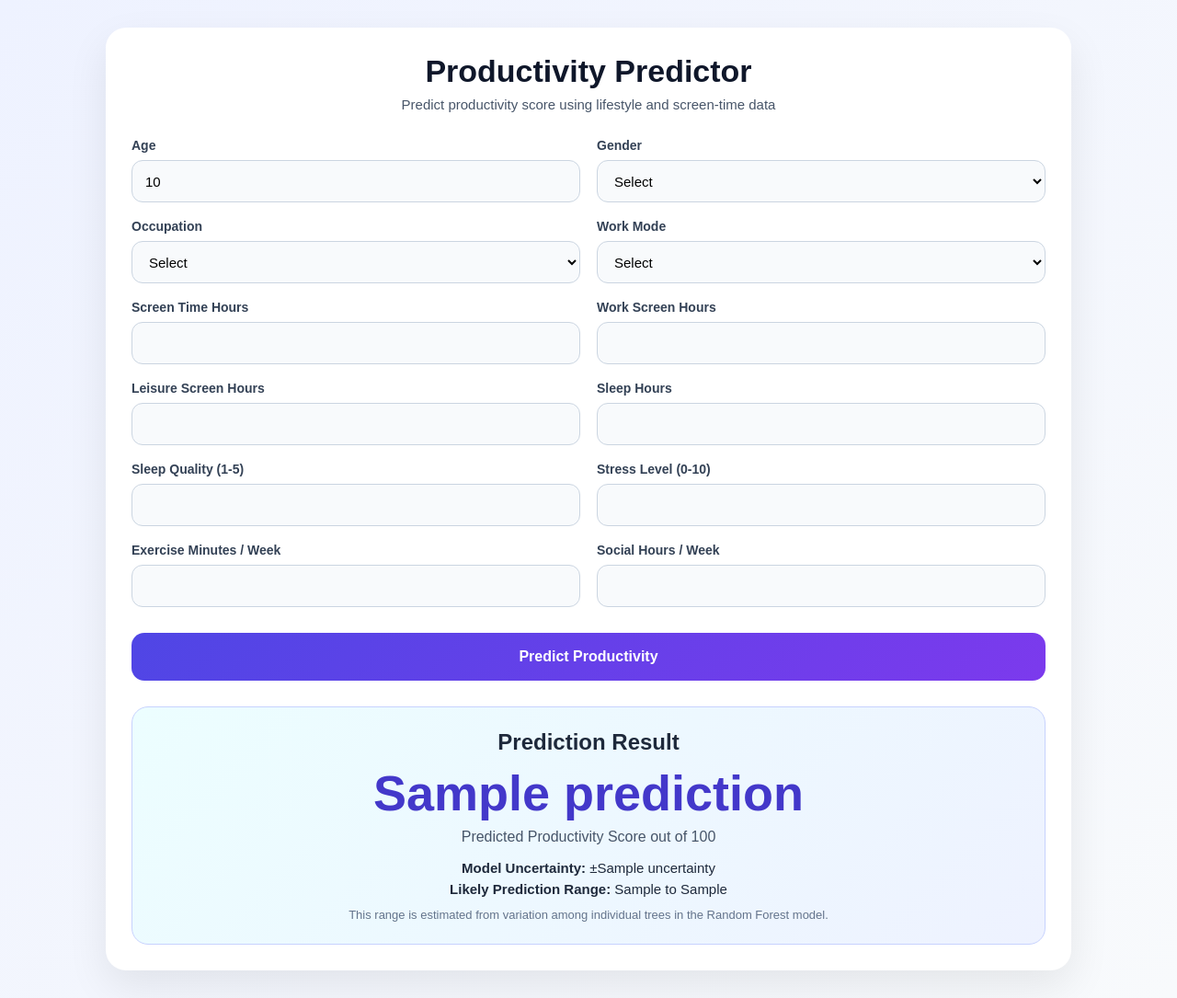
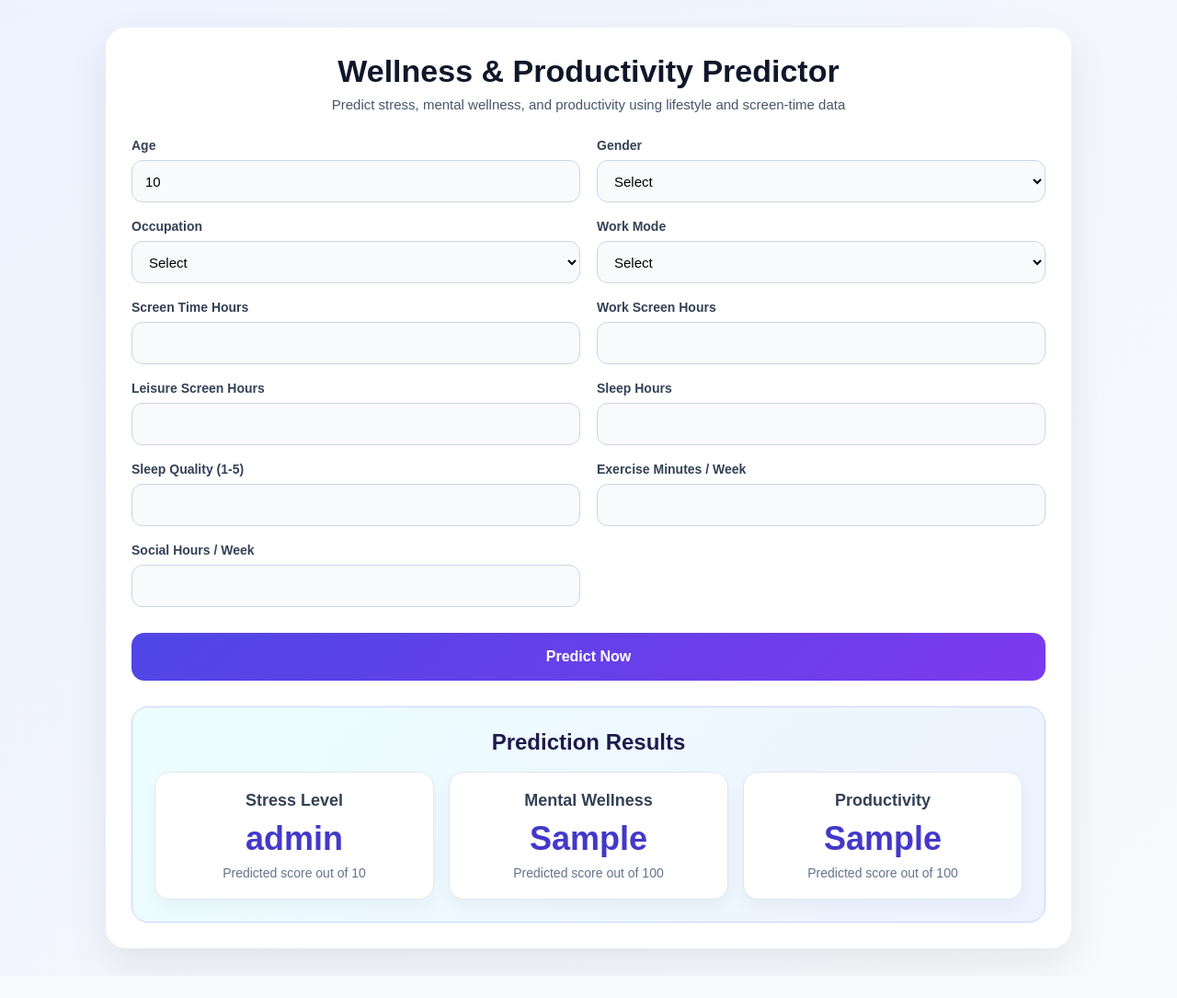
Before and after one commit to vivek-kumar-11/pblSem6, a Flask app: template templates/index.html in a window 1280 px wide. Shown: the whole page at 92% size. After the commit the page ends 1058 px from the top, so only its background shows below. Run offline with Flask 3, Linux system fonts and the light colour scheme; the template is opened without the code that fills it: most values are stand-ins (such as "Sample title", 1, 10 or a date in 2020); parts of the project's set-up code (start-up, migrations or seed data) failed here and were passed over.

Commit message:
Added multi-output model and updated Flask app

```diff
--- a/app.py
+++ b/app.py
@@ -2,11 +2,11 @@ from flask import Flask, render_template, request
 import joblib
 import pandas as pd
 import numpy as np
+import os
 
 app = Flask(__name__)
 
-# Load trained pipeline
-model = joblib.load("model.pkl")
+model = joblib.load("model2.pkl")
 
 FEATURE_COLUMNS = [
     "age",
@@ -18,55 +18,19 @@ FEATURE_COLUMNS = [
     "leisure_screen_hours",
     "sleep_hours",
     "sleep_quality_1_5",
-    "stress_level_0_10",
     "exercise_minutes_per_week",
     "social_hours_per_week",
 ]
 
-def estimate_prediction_range(input_df):
-    """
-    Estimate uncertainty for Random Forest regression using variation
-    among predictions from individual trees.
-    """
-    try:
-        preprocessor = model.named_steps["preprocessor"]
-        rf_model = model.named_steps["model"]
-
-        transformed = preprocessor.transform(input_df)
-        tree_preds = np.array([tree.predict(transformed)[0] for tree in rf_model.estimators_])
-
-        mean_pred = np.mean(tree_preds)
-        std_pred = np.std(tree_preds)
-
-        lower = round(mean_pred - std_pred, 2)
-        upper = round(mean_pred + std_pred, 2)
-
-        return round(std_pred, 2), lower, upper
-    except Exception:
-        return None, None, None
-
-    try:
-        preprocessor = model.named_steps["preprocessor"]
-        rf_model = model.named_steps["model"]
-
-        transformed = preprocessor.transform(input_df)
-
-        tree_preds = np.array([tree.predict(transformed)[0] for tree in rf_model.estimators_])
-        pred_std = np.std(tree_preds)
-
-        # Convert std into a simple confidence score
-        # Lower std => higher confidence
-        confidence = max(0, min(100, 100 - (pred_std * 12)))
-        return round(confidence, 2), round(pred_std, 2)
-    except Exception:
-        return None, None
+TARGET_COLUMNS = [
+    "stress_level_0_10",
+    "mental_wellness_index_0_100",
+    "productivity_0_100"
+]
 
 @app.route("/", methods=["GET", "POST"])
 def index():
-    prediction = None
-    uncertainty = None
-    lower_range = None
-    upper_range = None
+    predictions = None
     error = None
     form_data = {}
 
@@ -82,28 +46,28 @@ def index():
                 "leisure_screen_hours": float(request.form["leisure_screen_hours"]),
                 "sleep_hours": float(request.form["sleep_hours"]),
                 "sleep_quality_1_5": float(request.form["sleep_quality_1_5"]),
-                "stress_level_0_10": float(request.form["stress_level_0_10"]),
                 "exercise_minutes_per_week": float(request.form["exercise_minutes_per_week"]),
                 "social_hours_per_week": float(request.form["social_hours_per_week"]),
             }
 
             input_df = pd.DataFrame([form_data], columns=FEATURE_COLUMNS)
             pred = model.predict(input_df)[0]
-            prediction = round(float(pred), 2)
 
-            uncertainty, lower_range, upper_range = estimate_prediction_range(input_df)
+            predictions = {
+                TARGET_COLUMNS[i]: round(float(pred[i]), 2)
+                for i in range(len(TARGET_COLUMNS))
+            }
+
         except Exception as e:
             error = f"Error: {str(e)}"
 
     return render_template(
-    "index.html",
-    prediction=prediction,
-    uncertainty=uncertainty,
-    lower_range=lower_range,
-    upper_range=upper_range,
-    error=error,
-    form_data=form_data
-)
+        "index.html",
+        predictions=predictions,
+        error=error,
+        form_data=form_data
+    )
 
 if __name__ == "__main__":
-    app.run(host="0.0.0.0", port=10000)
+    port = int(os.environ.get("PORT", 10000))
+    app.run(host="0.0.0.0", port=port)
--- a/static/style.css
+++ b/static/style.css
@@ -110,35 +110,47 @@ button:hover {
     border-radius: 18px;
     background: linear-gradient(135deg, #ecfeff, #eef2ff);
     border: 1px solid #c7d2fe;
-    text-align: center;
 }
 
 .result-card h2 {
-    margin-bottom: 10px;
+    margin-bottom: 18px;
     font-size: 24px;
+    text-align: center;
+    color: #1e1b4b;
 }
 
-.score {
-    font-size: 54px;
+.results-grid {
+    display: grid;
+    grid-template-columns: repeat(3, 1fr);
+    gap: 16px;
+}
+
+.result-box {
+    background: #ffffff;
+    border: 1px solid #e2e8f0;
+    border-radius: 16px;
+    padding: 20px 16px;
+    text-align: center;
+    box-shadow: 0 8px 18px rgba(0, 0, 0, 0.04);
+}
+
+.result-box h3 {
+    font-size: 18px;
+    color: #334155;
+    margin-bottom: 10px;
+}
+
+.result-box .score {
+    font-size: 36px;
     font-weight: 800;
     color: #4338ca;
     margin-bottom: 8px;
 }
 
-.subtitle {
-    color: #475569;
-    margin-bottom: 16px;
-}
-
-.meta p {
-    margin-bottom: 6px;
-    font-size: 15px;
-}
-
-.note {
-    margin-top: 12px;
-    font-size: 13px;
+.result-box .subtitle {
     color: #64748b;
+    font-size: 14px;
+    margin: 0;
 }
 
 .error-box {
@@ -148,6 +160,12 @@ button:hover {
     background: #fee2e2;
     color: #991b1b;
     border: 1px solid #fecaca;
+}
+
+@media (max-width: 900px) {
+    .results-grid {
+        grid-template-columns: 1fr;
+    }
 }
 
 @media (max-width: 768px) {
@@ -163,7 +181,7 @@ button:hover {
         font-size: 28px;
     }
 
-    .score {
-        font-size: 42px;
+    .result-box .score {
+        font-size: 30px;
     }
 }
--- a/templates/index.html
+++ b/templates/index.html
@@ -4,7 +4,7 @@
 <head>
     <meta charset="UTF-8">
     <meta name="viewport" content="width=device-width, initial-scale=1.0">
-    <title>Productivity Predictor</title>
+    <title>Wellness & Productivity Predictor</title>
     <link rel="stylesheet" href="{{ url_for('static', filename='style.css') }}">
 </head>
 
@@ -12,8 +12,8 @@
     <div class="page">
         <div class="card">
             <div class="header">
-                <h1>Productivity Predictor</h1>
-                <p>Predict productivity score using lifestyle and screen-time data</p>
+                <h1>Wellness & Productivity Predictor</h1>
+                <p>Predict stress, mental wellness, and productivity using lifestyle and screen-time data</p>
             </div>
 
             <form method="POST" class="form-grid">
@@ -26,11 +26,9 @@
                     <label>Gender</label>
                     <select name="gender" required>
                         <option value="">Select</option>
-                        <option value="Female" {% if form_data.get('gender')=='Female' %}selected{% endif %}>Female
-                        </option>
+                        <option value="Female" {% if form_data.get('gender')=='Female' %}selected{% endif %}>Female</option>
                         <option value="Male" {% if form_data.get('gender')=='Male' %}selected{% endif %}>Male</option>
-                        <option value="Non-binary/Other" {% if form_data.get('gender')=='Non-binary/Other' %}selected{%
-                            endif %}>Non-binary/Other</option>
+                        <option value="Non-binary/Other" {% if form_data.get('gender')=='Non-binary/Other' %}selected{% endif %}>Non-binary/Other</option>
                     </select>
                 </div>
 
@@ -38,14 +36,10 @@
                     <label>Occupation</label>
                     <select name="occupation" required>
                         <option value="">Select</option>
-                        <option value="Student" {% if form_data.get('occupation')=='Student' %}selected{% endif %}>
-                            Student</option>
-                        <option value="Employed" {% if form_data.get('occupation')=='Employed' %}selected{% endif %}>
-                            Employed</option>
-                        <option value="Self-employed" {% if form_data.get('occupation')=='Self-employed' %}selected{%
-                            endif %}>Self-employed</option>
-                        <option value="Retired" {% if form_data.get('occupation')=='Retired' %}selected{% endif %}>
-                            Retired</option>
+                        <option value="Student" {% if form_data.get('occupation')=='Student' %}selected{% endif %}>Student</option>
+                        <option value="Employed" {% if form_data.get('occupation')=='Employed' %}selected{% endif %}>Employed</option>
+                        <option value="Self-employed" {% if form_data.get('occupation')=='Self-employed' %}selected{% endif %}>Self-employed</option>
+                        <option value="Retired" {% if form_data.get('occupation')=='Retired' %}selected{% endif %}>Retired</option>
                     </select>
                 </div>
 
@@ -53,12 +47,9 @@
                     <label>Work Mode</label>
                     <select name="work_mode" required>
                         <option value="">Select</option>
-                        <option value="Remote" {% if form_data.get('work_mode')=='Remote' %}selected{% endif %}>Remote
-                        </option>
-                        <option value="Hybrid" {% if form_data.get('work_mode')=='Hybrid' %}selected{% endif %}>Hybrid
-                        </option>
-                        <option value="In-person" {% if form_data.get('work_mode')=='In-person' %}selected{% endif %}>
-                            In-person</option>
+                        <option value="Remote" {% if form_data.get('work_mode')=='Remote' %}selected{% endif %}>Remote</option>
+                        <option value="Hybrid" {% if form_data.get('work_mode')=='Hybrid' %}selected{% endif %}>Hybrid</option>
+                        <option value="In-person" {% if form_data.get('work_mode')=='In-person' %}selected{% endif %}>In-person</option>
                     </select>
                 </div>
 
@@ -93,12 +84,6 @@
                 </div>
 
                 <div class="input-group">
-                    <label>Stress Level (0-10)</label>
-                    <input type="number" step="0.01" min="0" max="10" name="stress_level_0_10" required
-                        value="{{ form_data.get('stress_level_0_10', '') }}">
-                </div>
-
-                <div class="input-group">
                     <label>Exercise Minutes / Week</label>
                     <input type="number" step="1" min="0" name="exercise_minutes_per_week" required
                         value="{{ form_data.get('exercise_minutes_per_week', '') }}">
@@ -111,25 +96,33 @@
                 </div>
 
                 <div class="full-width">
-                    <button type="submit">Predict Productivity</button>
+                    <button type="submit">Predict Now</button>
                 </div>
             </form>
 
-            {% if prediction is not none %}
+            {% if predictions %}
             <div class="result-card">
-                <h2>Prediction Result</h2>
-                <div class="score">{{ prediction }}</div>
-                <p class="subtitle">Predicted Productivity Score out of 100</p>
+                <h2>Prediction Results</h2>
 
-                {% if uncertainty is not none %}
-                <div class="meta">
-                    <p><strong>Model Uncertainty:</strong> ±{{ uncertainty }}</p>
-                    <p><strong>Likely Prediction Range:</strong> {{ lower_range }} to {{ upper_range }}</p>
+                <div class="results-grid">
+                    <div class="result-box">
+                        <h3>Stress Level</h3>
+                        <div class="score">{{ predictions['stress_level_0_10'] }}</div>
+                        <p class="subtitle">Predicted score out of 10</p>
+                    </div>
+
+                    <div class="result-box">
+                        <h3>Mental Wellness</h3>
+                        <div class="score">{{ predictions['mental_wellness_index_0_100'] }}</div>
+                        <p class="subtitle">Predicted score out of 100</p>
+                    </div>
+
+                    <div class="result-box">
+                        <h3>Productivity</h3>
+                        <div class="score">{{ predictions['productivity_0_100'] }}</div>
+                        <p class="subtitle">Predicted score out of 100</p>
+                    </div>
                 </div>
-                <p class="note">
-                    This range is estimated from variation among individual trees in the Random Forest model.
-                </p>
-                {% endif %}
             </div>
             {% endif %}
 
```
Also changed, not shown: 2 other files.
